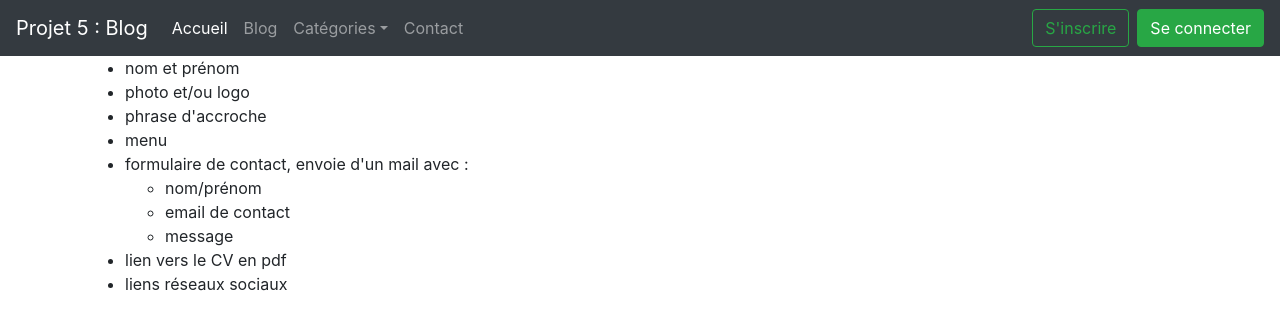
After one commit to Engrev/P5_vergne_thomas, a PHP site: template templates/front/home.twig in a window 1280 px wide. The commit adds this page. Shown: the top 330 px of the page. Run offline with PHP 8.4, Linux system fonts and the light colour scheme; the template is opened without the code that fills it, so the values that code supplies are empty; some libraries are stand-ins or nearby versions.

Commit message:
Start homepage
#5 Start homepage.

```diff
--- a/core/Route.php
+++ b/core/Route.php
@@ -95,7 +95,6 @@ class Route
     }
 
     /**
-     * Fluent.
      * Save constraints.
      * '(?:' is useful for parentheses in $regexp in this method. Like that, the parentheses are not captivating.
      *
--- /dev/null
+++ b/core/defines.php
@@ -0,0 +1,6 @@
+<?php
+date_default_timezone_set('Europe/Berlin');
+setlocale(LC_TIME, 'fr_FR.utf8', 'fra');
+//var_dump($_SERVER['SCRIPT_FILENAME'], $_SERVER['REQUEST_URI'], $_SERVER['PHP_SELF']);
+define('_DEBUG_', true);
+define('_PATH_', '/edsa-blog');
--- /dev/null
+++ b/templates/front/home.twig
@@ -0,0 +1,23 @@
+{% set _css_ = ['home.css'] %}
+{% extends 'front/layout.twig' %}
+
+{% block body %}
+    <div class="container">
+        <ul>
+            <li>nom et prénom</li>
+            <li>photo et/ou logo</li>
+            <li>phrase d'accroche</li>
+            <li>menu</li>
+            <li>
+                formulaire de contact, envoie d'un mail avec :
+                <ul>
+                    <li>nom/prénom</li>
+                    <li>email de contact</li>
+                    <li>message</li>
+                </ul>
+            </li>
+            <li>lien vers le CV en pdf</li>
+            <li>liens réseaux sociaux</li>
+        </ul>
+    </div>
+{% endblock %}
--- /dev/null
+++ b/templates/front/layout.twig
@@ -0,0 +1,60 @@
+<!DOCTYPE html>
+<html lang="fr">
+    <head>
+        <meta charset="utf-8">
+        <meta name="viewport" content="width=device-width, initial-scale=1, shrink-to-fit=no">
+        <meta name="description" content="{{head.meta_description}}">
+        <meta name="author" content="Vergne Thomas">
+        <meta name="robots" content="noindex, nofollow">
+        <title>{{head.title}} - Blog</title>
+        <link rel="stylesheet" type="text/css" href="{{ _path_ }}/vendor/twbs/bootstrap/dist/css/bootstrap.min.css">
+        <link rel="stylesheet" type="text/css" href="{{ _path_ }}/vendor/components/font-awesome/css/all.min.css">
+        {% for css in _css_ %}
+            <link rel="stylesheet" type="text/css" href="{{ _path_ }}/templates/front/css/{{ css }}">
+        {% endfor %}
+    </head>
+    <body>
+        <nav class="navbar navbar-expand-lg navbar-dark bg-dark">
+            <a class="navbar-brand" href="/">Projet 5 : Blog</a>
+            <button class="navbar-toggler" type="button" data-toggle="collapse" data-target="#navbarSupportedContent" aria-controls="navbarSupportedContent" aria-expanded="false" aria-label="Toggle navigation">
+                <span class="navbar-toggler-icon"></span>
+            </button>
+
+            <div class="collapse navbar-collapse" id="navbarSupportedContent">
+                <ul class="navbar-nav mr-auto">
+                    <li class="nav-item active">
+                        <a class="nav-link" href="/">Accueil <span class="sr-only">(current)</span></a>
+                    </li>
+                    <li class="nav-item">
+                        <a class="nav-link" href="#">Blog</a>
+                    </li>
+                    <li class="nav-item dropdown">
+                        <a class="nav-link dropdown-toggle" href="#" id="navbarDropdown" role="button" data-toggle="dropdown" aria-haspopup="true" aria-expanded="false">Catégories</a>
+                        <div class="dropdown-menu" aria-labelledby="navbarDropdown">
+                            <a class="dropdown-item" href="#">Action</a>
+                            <a class="dropdown-item" href="#">Another action</a>
+                            <div class="dropdown-divider"></div>
+                            <a class="dropdown-item" href="#">Something else here</a>
+                        </div>
+                    </li>
+                    <li class="nav-item">
+                        <a class="nav-link" href="/contact">Contact</a>
+                    </li>
+                </ul>
+                <ul class="navbar-nav ml-auto">
+                    <li class="nav-item">
+                        <a class="btn btn-outline-success mr-sm-2" href="/inscription">S'inscrire</a>
+                    </li>
+                    <li class="nav-item">
+                        <a class="btn btn-success" href="/connexion">Se connecter</a>
+                    </li>
+                </ul>
+            </div>
+        </nav>
+
+        {% block body %}{% endblock %}
+    </body>
+
+    <script type="text/javascript" src="{{ _path_ }}/vendor/components/jquery/jquery.min.js"></script>
+    <script type="text/javascript" src="{{ _path_ }}/vendor/twbs/bootstrap/dist/js/bootstrap.bundle.min.js"></script>
+</html>
```
Also changed, not shown: composer.json (+12 -2 lines), core/Rooter.php (deleted, +0 -13 lines), index.php (+48 -7 lines), .htaccess, templates/front/css/home.css (added), templates/front/form.tpl (renamed from templates/form.tpl).
